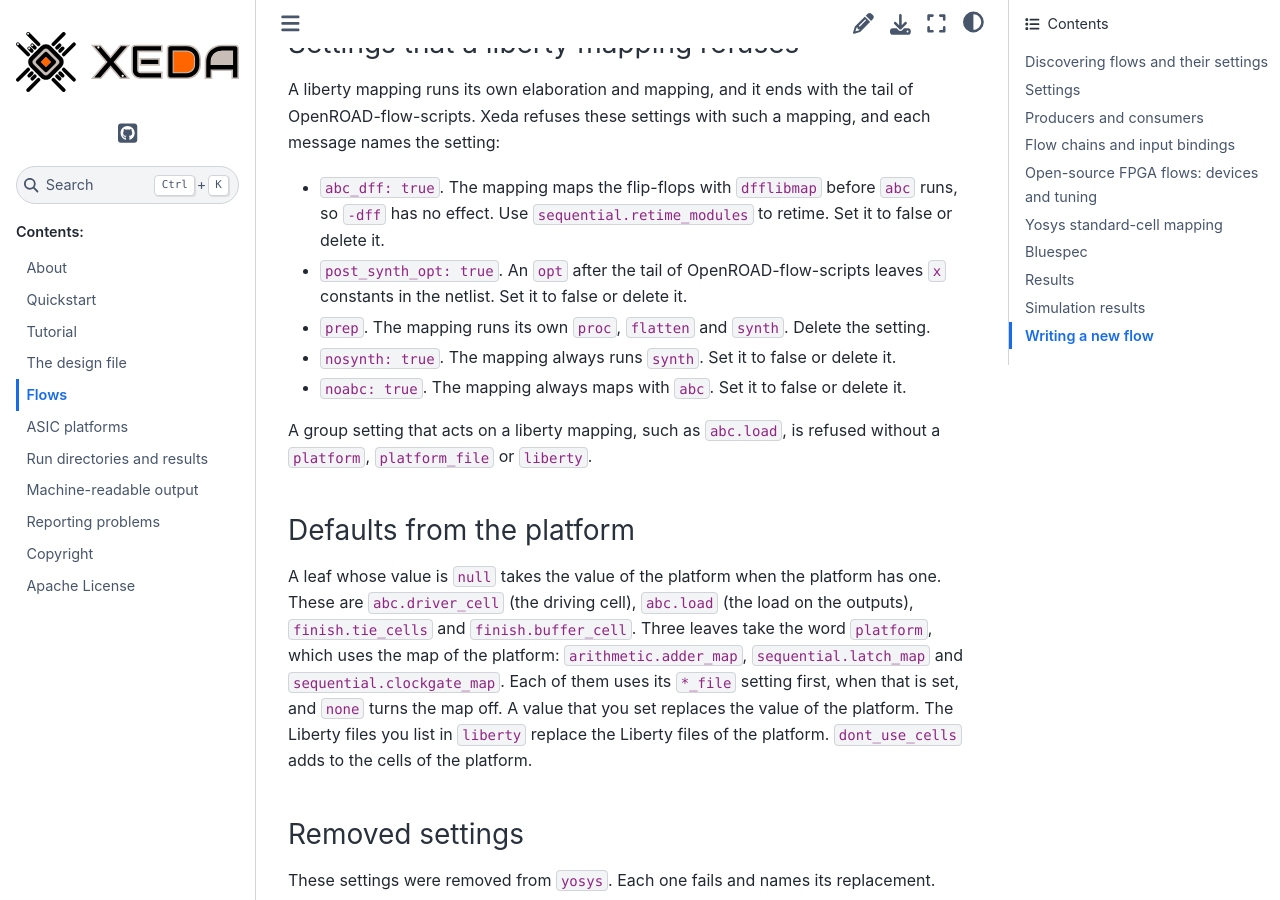
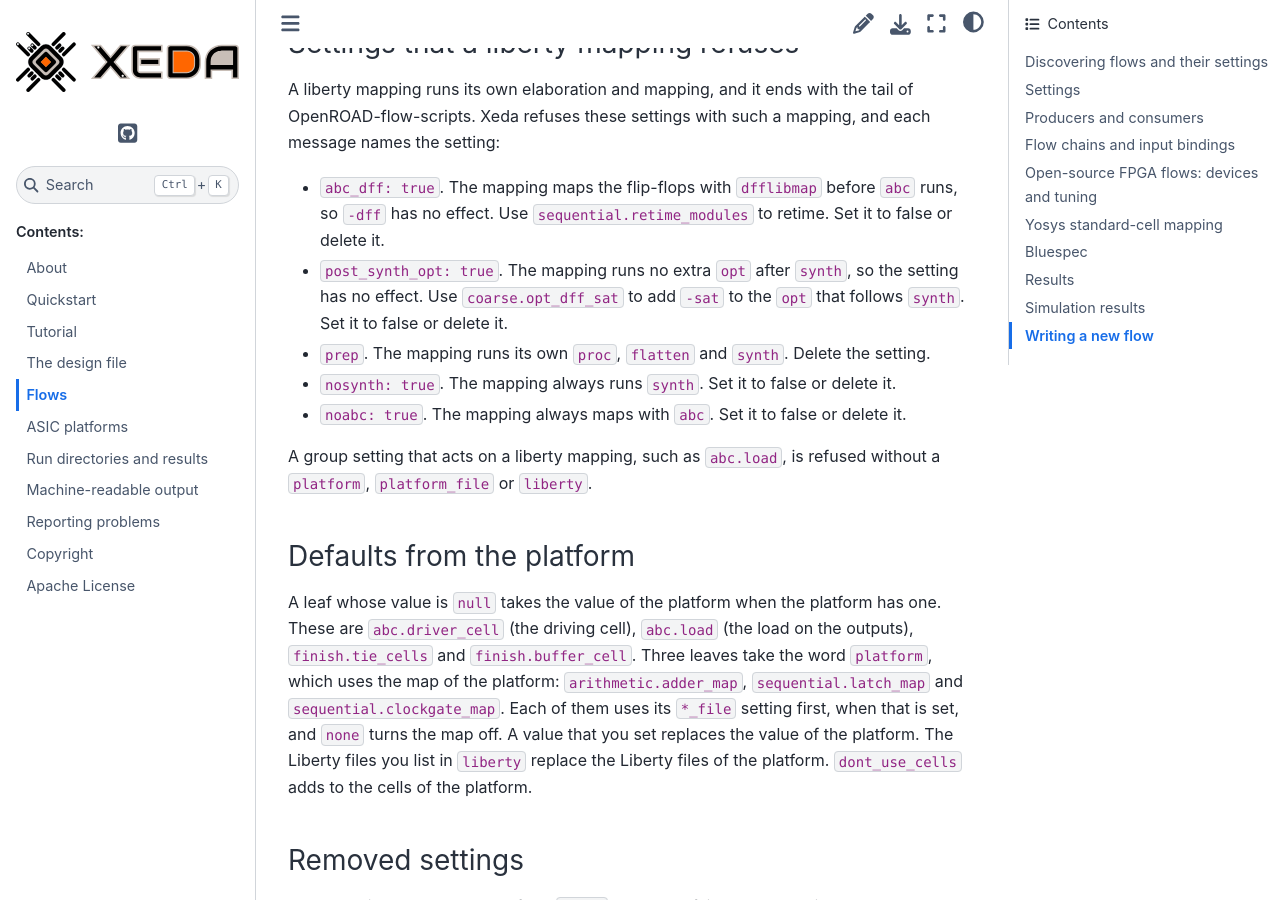
Before and after one commit to XedaHQ/xeda, a Sphinx documentation site: the page built from docs/flows.rst, in a window 1280 px wide and 900 px high, scrolled down 34636 px. Built offline with Sphinx 7.4.7 and the Sphinx Book theme 1.1.4, drawn with Linux system fonts in a browser that asks for light colours.

Commit message:
State the real reason post_synth_opt has no effect with a liberty mapping
The error and the description said that an opt after the tail of OpenROAD-flow-scripts
leaves x constants in the netlist. The liberty script has no step that post_synth_opt
controls: the setting turns on opt -full -purge -sat after synth in a mapping to gates or
LUTs, and the liberty script renders nothing for it. So the setting has no effect there,
and a trailing opt is not involved.

The message and the description now say that. They point to coarse.opt_dff_sat, which adds
-sat to the opt that follows synth. The refusal stays: a setting with no effect is
meaningless for this mapping. The docs say the same.

```diff
--- a/docs/flows.rst
+++ b/docs/flows.rst
@@ -1423,8 +1423,9 @@ setting:
 * ``abc_dff: true``. The mapping maps the flip-flops with ``dfflibmap`` before ``abc`` runs, so
   ``-dff`` has no effect. Use ``sequential.retime_modules`` to retime. Set it to false or delete
   it.
-* ``post_synth_opt: true``. An ``opt`` after the tail of OpenROAD-flow-scripts leaves ``x``
-  constants in the netlist. Set it to false or delete it.
+* ``post_synth_opt: true``. The mapping runs no extra ``opt`` after ``synth``, so the setting has
+  no effect. Use ``coarse.opt_dff_sat`` to add ``-sat`` to the ``opt`` that follows ``synth``. Set
+  it to false or delete it.
 * ``prep``. The mapping runs its own ``proc``, ``flatten`` and ``synth``. Delete the setting.
 * ``nosynth: true``. The mapping always runs ``synth``. Set it to false or delete it.
 * ``noabc: true``. The mapping always maps with ``abc``. Set it to false or delete it.
```
Also changed, not shown: 2 other files.
